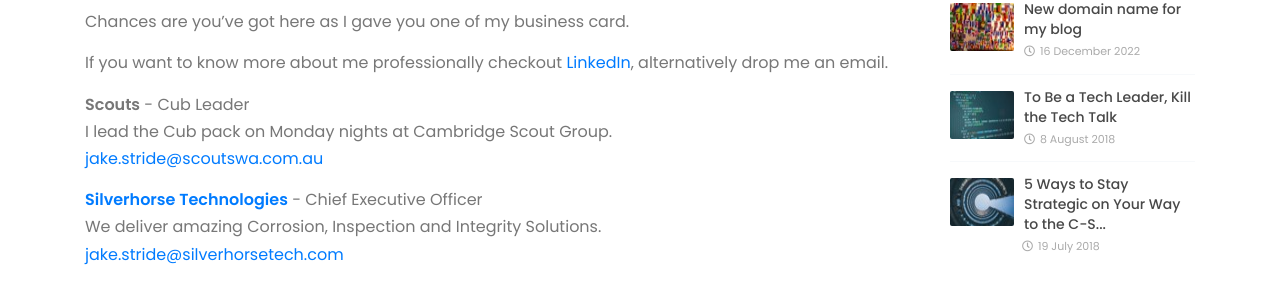
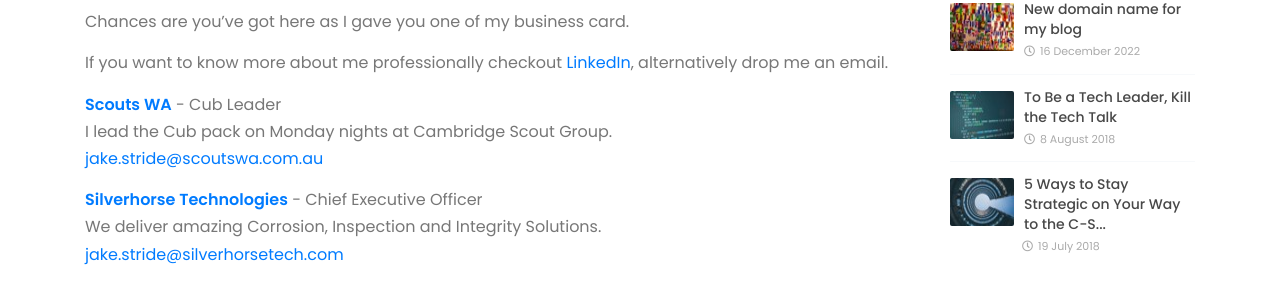
Before and after one commit to jstride/my-blog, a Jekyll site: the page built from about/index.md, in a window 1280 px wide. Shown: the part 192-478 px from the top of the page. Built offline with Jekyll 4.4.1, drawn with Linux system fonts in a browser that asks for light colours; some web fonts are replaced.

```diff
--- a/about/index.md
+++ b/about/index.md
@@ -8,7 +8,7 @@ Chances are you've got here as I gave you one of my business card.
 
 If you want to know more about me professionally checkout [LinkedIn](https://www.linkedin.com/in/jakestride/), alternatively drop me an email.
 
-**Scouts** - Cub Leader
+**[Scouts WA](https://scoutswa.com.au)** - Cub Leader
 I lead the Cub pack on Monday nights at Cambridge Scout Group.
 [jake.stride@scoutswa.com.au](mailto: jake.stride@scoutswa.com.au)
 
```
